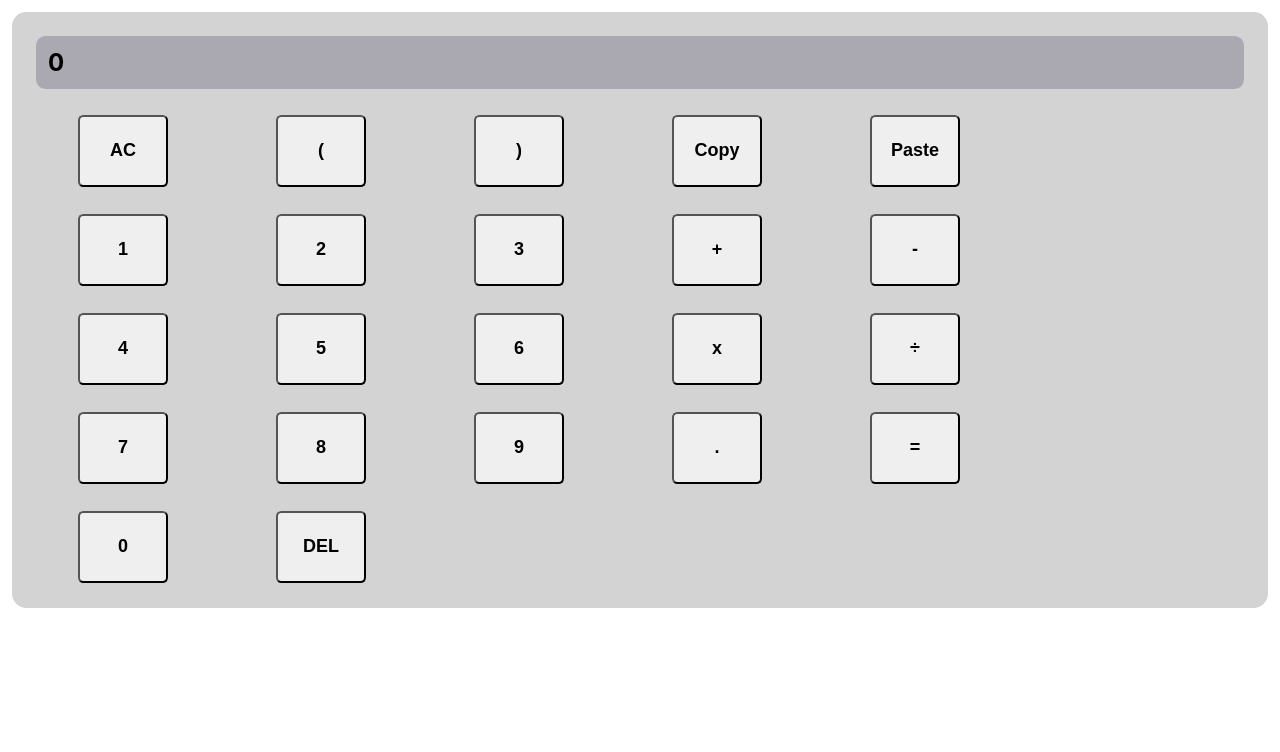
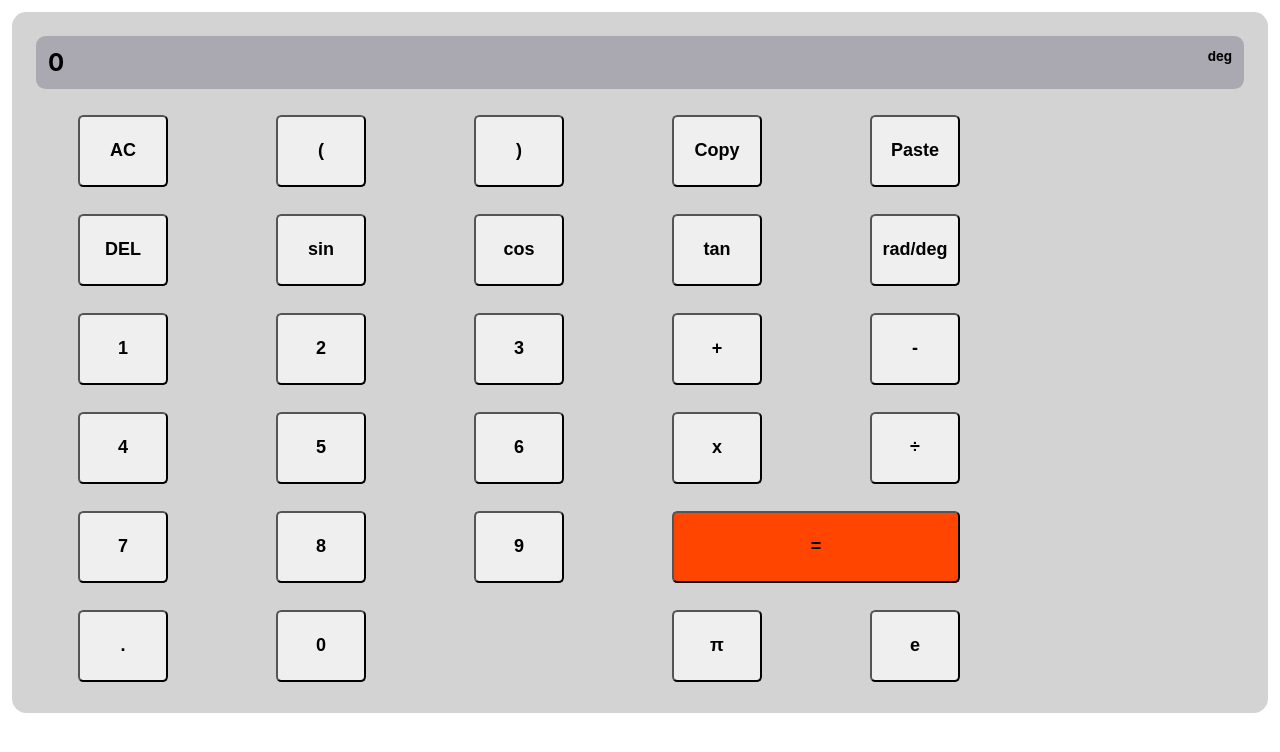
Before and after one commit to Eric-Th-Ma/coding-challenge-calculator, a React (Create React App) app: page / in a window 1280 px wide. Shown: the top 752 px of the page. Built offline with nearby package versions, Linux system fonts and the light colour scheme.

Commit message:
Feat: constants and singular operators

```diff
--- a/src/App.css
+++ b/src/App.css
@@ -12,6 +12,33 @@
   padding: 0.5em;
   border-radius: 0.4em;
   background-color: rgba(5, 0, 46, 0.2);
+  overflow: hidden;
+}
+
+.degDisplay {
+  float: right;
+  font-size: small;
+}
+
+.expressionDisplay {
+  float: left;
+  white-space: nowrap;
+  text-overflow: ellipsis;
+  overflow: hidden;
+  max-width: 90%;
+}
+
+.spacer {
+  margin: 0.75em 3em 0.75em 3em;
+  width: 5em;
+  height: 4em;
+  display: inline-block;
+  font-size: large;
+}
+
+.equals {
+  width: 16em;
+  background-color: orangered;
 }
 
 button {
@@ -21,4 +48,5 @@ button {
   border-radius: 0.3em;
   font-weight: bolder;
   font-size: large;
+  vertical-align: top;
 }
--- a/src/CalcButton.js
+++ b/src/CalcButton.js
@@ -1,5 +1,14 @@
 export default function CalcButton(props) {
     // render a button with the correct character and action on a click
+    if (props.char==='') {
+        return <div className="spacer"></div>
+    } else if (props.char==='=') {
+        return <button onClick = {props.action} key = {props.char} className="equals">
+                    {props.char}
+                </button>
+    } else if (props.char==='=2') {
+        return null
+    }
     return (
         <button onClick = {props.action} key = {props.char}>
             {props.char}
--- a/src/Calculator.js
+++ b/src/Calculator.js
@@ -7,10 +7,15 @@ import StateList from './stateList.js';
 const rowLength = 5
 
 // List of all buttons on calculator
-const allButtons = ['AC','(',')','Copy','Paste','1','2','3','+','-','4','5','6','x','÷','7','8','9','.','=','0','DEL']
+const allButtons = ['AC','(',')','Copy','Paste',
+                    'DEL','sin','cos','tan','rad/deg',
+                    '1','2','3','+','-',
+                    '4','5','6','x','÷',
+                    '7','8','9','=','=2',
+                    '.','0','','π','e']
 
 // List of buttons that only require a call to addToState
-const addToStateButtons = ['(',')','1','2','3','+','-','4','5','6','x','÷','7','8','9','.','0']
+const addToStateButtons = ['sin','cos','tan','(',')','1','2','3','+','-','4','5','6','x','÷','7','8','9','.','0','π','e']
 
 export default class Calculator extends Component {
     constructor(props) {
@@ -22,7 +27,7 @@ export default class Calculator extends Component {
         this.addToState = this.addToState.bind(this)
 
         // Initialize the state
-        this.state = {displayStatus: new StateList(), memory: new StateList()}
+        this.state = {displayStatus: new StateList(), memory: new StateList(), degrees: true}
     }
 
     evaluate() {
@@ -45,10 +50,11 @@ export default class Calculator extends Component {
 
         // Create object mapping some buttons to their functionality
         let otherButtonFunctions = {
+            'rad/deg': () => this.setState({degrees: !this.state.degrees}),
             'AC': () => this.setState({displayStatus: new StateList()}),
             '=' : () => {
                 let newState = this.state.displayStatus
-                newState.evaluate()
+                newState.evaluate(this.state.degrees)
                 this.setState({displayStatus: newState})
             },
             'Copy': () => {
@@ -81,13 +87,13 @@ export default class Calculator extends Component {
         return(
             <div className = "calculator">
 
-                <Display displayStatus = {this.state.displayStatus}/>
+                <Display displayStatus = {this.state.displayStatus} degrees={this.state.degrees}/>
 
                 {// map each row to a row object filled with buttons
                  rows.map(row => (
                     <div key = {"row of " + row[0]}>
                         {// map each row of button texts to button objects
-                         row.map(buttonChar => (
+                         row.map((buttonChar, idx) => (
                             <CalcButton
                                 char = {buttonChar}
                                 action = {// check if the button requires an addToState call or a function lookup
@@ -95,7 +101,7 @@ export default class Calculator extends Component {
                                           ()=>this.addToState(buttonChar) :
                                           otherButtonFunctions[buttonChar]
                                 }
-                                key = {buttonChar}
+                                key = {buttonChar + idx.toString()}
                             />
                         ))}
                     </div>
--- a/src/Display.js
+++ b/src/Display.js
@@ -2,9 +2,22 @@ export default function Display(props) {
     // Simply render the display status a sequence of strings
     return(
         <div className="display">
-            {props.displayStatus.listItems.map(
-                item => item.val.toString()
-            )}
+            <div className="expressionDisplay">
+                {(props.displayStatus.listItems.map(
+                    (item, idx, listItems) =>
+                        // under these conditions don't space seperate items
+                        (item.val==='.' ||
+                        item.val==='('  ||
+                        listItems[(idx+1)%listItems.length].val === ')' ||
+                        listItems[(idx+1)%listItems.length].val === '.') ?
+                            item.val.toString() :
+                            // otherwise do
+                            item.val.toString()+' '
+                )).join('')}
+            </div>
+            <div className="degDisplay">
+                {props.degrees ? "deg" : "rad"}
+            </div>
         </div>
     )
 }
--- a/src/stateItem.js
+++ b/src/stateItem.js
@@ -5,6 +5,8 @@ const buttonTypes = {
             DEC: "binop.decimal"},
     PAREN: {C: "paren.close",
             O: "paren.open"},
+    UNIOP: 'uniop',
+    CONST: 'constant'
 }
 
 // for lookup of types of nonumeric symbols
@@ -16,6 +18,11 @@ const buttons = {
     'x' : buttonTypes.BINOP.REG,
     '÷' : buttonTypes.BINOP.REG,
     '.' : buttonTypes.BINOP.DEC,
+    'sin' : buttonTypes.UNIOP,
+    'cos' : buttonTypes.UNIOP,
+    'tan' : buttonTypes.UNIOP,
+    'π': buttonTypes.CONST,
+    'e': buttonTypes.CONST
 }
 
 class StateItem {
--- a/src/stateList.js
+++ b/src/stateList.js
@@ -1,8 +1,12 @@
 import {buttonTypes, StateItem} from './stateItem.js'
 
+const constVals =  {'π' : Math.PI,
+                    'e' : Math.E}
 // order of operations turning decimals into 1 number first and then following PMDAS
-const operationOrder = [['.'],
+const operationOrder = [['π','e'],
+                        ['.'],
                         ['(', ')'],
+                        ['sin','cos','tan'],
                         ['x', '÷'],
                         ['+', '-']]
 
@@ -13,6 +17,7 @@ export default class StateList {
     }
 
     tryAddItem(itemChar) {
+        console.log(this.listItems.map(x=>x))
         // create a state item out of the character pressed and attempt to add it to the state list
 
         let newItem = new StateItem(itemChar)
@@ -29,14 +34,14 @@ export default class StateList {
                     let adder = this.listItems[this.listItems.length-1].val<0 ? 0 - newItem.val : newItem.val
                     this.listItems[this.listItems.length-1].val += adder
                 } else {
-                    canAdd = (Object.values(buttonTypes.BINOP).includes(lastType) || lastType === buttonTypes.PAREN.O)
+                    canAdd = (Object.values(buttonTypes.BINOP).includes(lastType) || lastType === buttonTypes.PAREN.O || lastType === buttonTypes.UNIOP)
                 }
                 break
 
             case buttonTypes.BINOP.REG:
                 // Regular binary operations can follow any number or closing paren
 
-                canAdd = (lastType === buttonTypes.NUMBER || lastType === buttonTypes.PAREN.C)
+                canAdd = (lastType === buttonTypes.NUMBER || lastType === buttonTypes.PAREN.C || buttonTypes.CONST)
                 break
 
             case buttonTypes.BINOP.DEC:
@@ -50,13 +55,13 @@ export default class StateList {
                 break
 
             case buttonTypes.PAREN.O:
-                // Opening parentheses can follow a regular binary operation or another open paren
+                // Opening parentheses can follow a regular binary operation single variable op or another open paren
 
                 if (this.listItems[0].val === 0 && this.listItems.length === 1) {
                     // They can also replace the opening 0 IF that is all that is in the state list
                     this.listItems = [newItem]
                 } else {
-                    canAdd = (lastType === buttonTypes.BINOP.REG || lastType === buttonTypes.PAREN.O)
+                    canAdd = (lastType === buttonTypes.BINOP.REG || lastType === buttonTypes.PAREN.O || lastType === buttonTypes.UNIOP)
                 }
                 break
 
@@ -72,7 +77,27 @@ export default class StateList {
                         openCount -= 1
                     }
                 }
-                canAdd = ((lastType === buttonTypes.NUMBER || lastType === buttonTypes.PAREN.C) && openCount > 0)
+                canAdd = ((lastType === buttonTypes.NUMBER || lastType === buttonTypes.PAREN.C || lastType === buttonTypes.CONST) && openCount > 0)
+                break
+
+            case buttonTypes.UNIOP:
+                // operations on a singular value can replace a starting 0, or follow any regular binop, open paren, or other UNIOP
+
+                if (this.listItems[0].val === 0 && this.listItems.length === 1) {
+                    this.listItems = [newItem]
+                } else {
+                    canAdd = (lastType === buttonTypes.BINOP.REG || lastType === buttonTypes.PAREN.O || lastType === buttonTypes.UNIOP)
+                }
+                break
+
+            case buttonTypes.CONST:
+                // constants can replace a starting 0, or follow any regular binop, open paren, or other UNIOP
+
+                if (this.listItems[0].val === 0 && this.listItems.length === 1) {
+                    this.listItems = [newItem]
+                } else {
+                    canAdd = (lastType === buttonTypes.BINOP.REG || lastType === buttonTypes.PAREN.O || lastType === buttonTypes.UNIOP)
+                }
                 break
 
             default:
@@ -82,10 +107,11 @@ export default class StateList {
         if (canAdd) {
             this.listItems.push(newItem)
         }
+        console.log(this.listItems.map(x=>x))
         return canAdd
     }
 
-    evaluate() {
+    evaluate(inDegrees) {
         console.log(this.listItems.map(x=>x))
         // only evaluate if the final entry is a number, or close paren, and all open parentheses are closed
         let lastType = this.listItems[this.listItems.length-1].buttonType
@@ -97,7 +123,7 @@ export default class StateList {
                 openCount -= 1
             }
         }
-        if ((lastType === buttonTypes.NUMBER || lastType === buttonTypes.PAREN.C) && openCount === 0)
+        if ((lastType === buttonTypes.NUMBER || lastType === buttonTypes.PAREN.C || lastType === buttonTypes.CONST) && openCount === 0) {
             for (let operations of operationOrder) {
                 // in each layer of the order of operations check from left to right for the operation and evaluate it
 
@@ -116,6 +142,13 @@ export default class StateList {
                             if (!evaluationSuccess) {
                                 this.listItems = [new StateItem('NaN')]
                             }
+                        } else if (currentItem.buttonType === buttonTypes.UNIOP) {
+                            this.evalUniOp(i, inDegrees)
+                        } else if (currentItem.buttonType === buttonTypes.CONST) {
+                            let constItem = new StateItem('0')
+                            console.log(constVals[currentItem.val])
+                            constItem.val = constVals[currentItem.val]
+                            this.listItems[i] = constItem
                         }
                     }
                 }
@@ -129,6 +162,7 @@ export default class StateList {
                 this.listItems.push(new StateItem('.'))
                 this.listItems.push(splitRight)
             }
+        }
     }
 
     evalBinOp(index) {
@@ -167,6 +201,36 @@ export default class StateList {
         }
         // replace left hand side, right hand side and binary operation with their evaluation
         this.listItems.splice(index-1, 3, result)
+    }
+
+    evalUniOp(index, inDegrees) {
+        // evaluate and replace a single operation located at index in listItems
+
+        let op = this.listItems[index].val
+        let number = this.listItems[index+1].val
+        if (inDegrees) {
+            number = number * Math.PI / 180
+        }
+
+        let result = new StateItem('0')
+        switch(op) {
+
+            // basic trig operations
+            case 'sin':
+                result.val = Math.sin(number)
+                break
+            case 'cos':
+                result.val = Math.cos(number)
+                break
+            case 'tan':
+                result.val = Math.tan(number)
+                break
+            default:
+                result.val = 0
+                break
+        }
+        // replace the operation and operand with their evaluation
+        this.listItems.splice(index, 2, result)
     }
 
     evalParen(i) {
```
